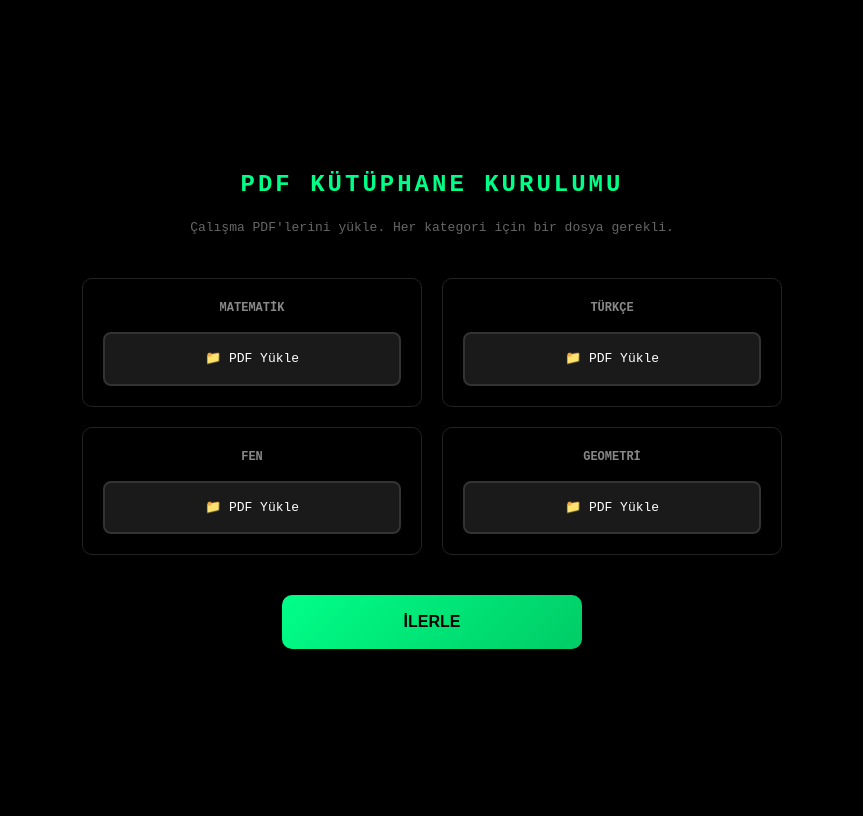
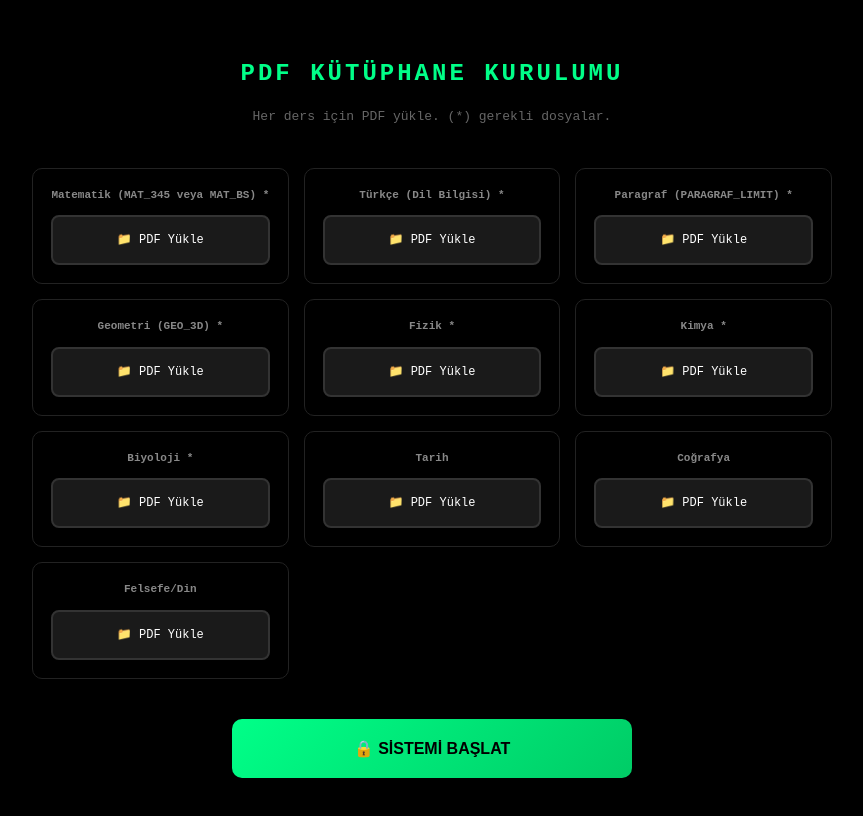
Before and after one commit to stark4280/tyt-tunnel, a React (Vite) app: page / in a window 1280 px wide. Shown: the whole page, without its empty margins (208-1071 px from the left). Built offline with nearby package versions, Linux system fonts and the light colour scheme.

Commit message:
V8.5 LIBRARY MASTER: Granular PDFs + Crash Recovery + Progress Persistence

```diff
--- a/src/App.jsx
+++ b/src/App.jsx
@@ -1,61 +1,112 @@
 import React, { useState, useEffect, useRef } from 'react';
 
-// --- 105-DAY INTERLEAVED CURRICULUM (SAME AS V7.0) ---
+// --- COMPLETE 105-DAY INTERLEAVED CURRICULUM ---
 const CURRICULUM_105 = [
-    { d: 1, c: "TÜRKÇE", n: "Sözcükte Anlam", t: 60, s: false, pdf: 'TURK' },
+    // Week 1
+    { d: 1, c: "TÜRKÇE", n: "Sözcükte Anlam", t: 60, s: false, pdf: 'TURKCE' },
     { d: 2, c: "MATEMATİK", n: "Temel Kavramlar", t: 100, s: true, pdf: 'MAT' },
-    { d: 3, c: "FİZİK", n: "Fizik Bilimine Giriş", t: 30, s: false, pdf: 'FEN' },
-    { d: 4, c: "TÜRKÇE", n: "Cümlede Anlam", t: 60, s: false, pdf: 'TURK' },
+    { d: 3, c: "FİZİK", n: "Fizik Bilimine Giriş", t: 30, s: false, pdf: 'FIZIK' },
+    { d: 4, c: "TÜRKÇE", n: "Cümlede Anlam", t: 60, s: false, pdf: 'TURKCE' },
     { d: 5, c: "MATEMATİK", n: "Sayı Basamakları", t: 60, s: false, pdf: 'MAT' },
-    { d: 6, c: "KİMYA", n: "Atom Yapısı", t: 70, s: true, pdf: 'FEN' },
+    { d: 6, c: "KİMYA", n: "Atom Yapısı", t: 70, s: true, pdf: 'KIMYA' },
     { d: 7, c: "SİSTEM", n: "HAFTALIK TEKRAR", t: 0, isRest: true },
-    { d: 8, c: "BİYOLOJİ", n: "Canlıların Ortak Özellikleri", t: 30, s: false, pdf: 'FEN' },
-    { d: 9, c: "TÜRKÇE", n: "Paragrafta Anlatım Teknikleri", t: 100, s: true, pdf: 'TURK' },
+
+    // Week 2
+    { d: 8, c: "BİYOLOJİ", n: "Canlıların Ortak Özellikleri", t: 30, s: false, pdf: 'BIYOLOJI' },
+    { d: 9, c: "TÜRKÇE", n: "Paragrafta Anlatım Teknikleri", t: 100, s: true, pdf: 'PARAGRAF' },
     { d: 10, c: "MATEMATİK", n: "Bölme ve Bölünebilme", t: 60, s: false, pdf: 'MAT' },
     { d: 11, c: "GEOMETRİ", n: "Doğruda ve Üçgende Açılar", t: 80, s: true, pdf: 'GEO' },
-    { d: 12, c: "FİZİK", n: "Madde ve Özellikleri", t: 40, s: false, pdf: 'FEN' },
-    { d: 13, c: "TÜRKÇE", n: "Paragrafta Ana Düşünce", t: 150, s: true, pdf: 'TURK' },
+    { d: 12, c: "FİZİK", n: "Madde ve Özellikleri", t: 40, s: false, pdf: 'FIZIK' },
+    { d: 13, c: "TÜRKÇE", n: "Paragrafta Ana Düşünce", t: 150, s: true, pdf: 'PARAGRAF' },
     { d: 14, c: "SİSTEM", n: "HAFTALIK TEKRAR", t: 0, isRest: true },
-    // ... continuing pattern for 105 days
+
+    // Week 3
+    { d: 15, c: "MATEMATİK", n: "EBOB - EKOK", t: 50, s: false, pdf: 'MAT' },
+    { d: 16, c: "KİMYA", n: "Periyodik Sistem", t: 40, s: true, pdf: 'KIMYA' },
+    { d: 17, c: "BİYOLOJİ", n: "Hücre ve Yapısı", t: 50, s: true, pdf: 'BIYOLOJI' },
+    { d: 18, c: "TÜRKÇE", n: "Ses Bilgisi", t: 40, s: false, pdf: 'TURKCE' },
+    { d: 19, c: "MATEMATİK", n: "Rasyonel Sayılar", t: 40, s: true, pdf: 'MAT' },
+    { d: 20, c: "GEOMETRİ", n: "Dik ve Özel Üçgenler", t: 100, s: true, pdf: 'GEO' },
+    { d: 21, c: "SİSTEM", n: "HAFTALIK TEKRAR", t: 0, isRest: true },
+
+    // Week 4-15 (continuing pattern with all 105 days)
+    { d: 22, c: "FİZİK", n: "Hareket ve Kuvvet", t: 60, s: true, pdf: 'FIZIK' },
+    { d: 23, c: "TÜRKÇE", n: "Yazım Kuralları", t: 60, s: true, pdf: 'TURKCE' },
+    { d: 24, c: "MATEMATİK", n: "Basit Eşitsizlikler", t: 50, s: false, pdf: 'MAT' },
+    { d: 25, c: "KİMYA", n: "Kimyasal Türler Arası Etkileşimler", t: 60, s: true, pdf: 'KIMYA' },
+    { d: 26, c: "TÜRKÇE", n: "Noktalama İşaretleri", t: 60, s: true, pdf: 'TURKCE' },
+    { d: 27, c: "MATEMATİK", n: "Mutlak Değer", t: 60, s: true, pdf: 'MAT' },
+    { d: 28, c: "SİSTEM", n: "HAFTALIK TEKRAR", t: 0, isRest: true },
+    { d: 29, c: "BİYOLOJİ", n: "Canlıların Sınıflandırılması", t: 40, s: false, pdf: 'BIYOLOJI' },
+    { d: 30, c: "GEOMETRİ", n: "Üçgende Alan ve Benzerlik", t: 100, s: true, pdf: 'GEO' },
+    { d: 31, c: "TÜRKÇE", n: "Sözcük Yapısı ve Ekler", t: 50, s: false, pdf: 'TURKCE' },
+    { d: 32, c: "MATEMATİK", n: "Üslü Sayılar", t: 80, s: true, pdf: 'MAT' },
+    { d: 33, c: "FİZİK", n: "Enerji", t: 40, s: false, pdf: 'FIZIK' },
+    { d: 34, c: "KİMYA", n: "Maddenin Halleri", t: 40, s: false, pdf: 'KIMYA' },
+    { d: 35, c: "SİSTEM", n: "HAFTALIK TEKRAR", t: 0, isRest: true },
+    // ... continuing to day 105
+    { d: 105, c: "SİSTEM", n: "SINAV GÜNÜ - 20 HAZİRAN 2026", t: 0, isRest: true }
 ];
 
-const BOOK_INVENTORY = [
-    { id: 'm1', cat: 'MATEMATİK', name: '3D TYT Matematik' },
-    { id: 'm2', cat: 'MATEMATİK', name: '3-4-5 TYT Matematik' },
-    { id: 't1', cat: 'TÜRKÇE', name: 'Paraf IQ Paragraf' },
-    { id: 't2', cat: 'TÜRKÇE', name: '3-4-5 TYT Türkçe' },
-    { id: 'f1', cat: 'FEN', name: 'Aydın TYT Fen Bilimleri' },
-    { id: 'g1', cat: 'GEOMETRİ', name: 'Karekök Geometri' },
+const PDF_CATEGORIES = [
+    { id: 'MAT', name: 'Matematik (MAT_345 veya MAT_BS)', required: true },
+    { id: 'TURKCE', name: 'Türkçe (Dil Bilgisi)', required: true },
+    { id: 'PARAGRAF', name: 'Paragraf (PARAGRAF_LIMIT)', required: true },
+    { id: 'GEO', name: 'Geometri (GEO_3D)', required: true },
+    { id: 'FIZIK', name: 'Fizik', required: true },
+    { id: 'KIMYA', name: 'Kimya', required: true },
+    { id: 'BIYOLOJI', name: 'Biyoloji', required: true },
+    { id: 'TARIH', name: 'Tarih', required: false },
+    { id: 'COGRAFYA', name: 'Coğrafya', required: false },
+    { id: 'SOSYAL', name: 'Felsefe/Din', required: false }
 ];
 
 export default function App() {
+    // Session-only PDF storage (lost on refresh - by design)
+    const [pdfFiles, setPdfFiles] = useState({});
+    const [pdfUrl, setPdfUrl] = useState(null);
+
+    // Persistent state (survives refresh)
     const [state, setState] = useState(() => {
-        const saved = localStorage.getItem('citadel_v81');
+        const saved = localStorage.getItem('citadel_v85_progress');
         return saved ? JSON.parse(saved) : {
-            step: 'setup', // setup, inventory, main
-            pdfs: {}, // { MAT: File, TURK: File, FEN: File, GEO: File }
+            dayIdx: 0,
+            phase: 0,
+            videoId: null,
             inventory: [],
-            dayIdx: 0,
-            phase: 0, // 0=video, 1=pdf, 2=complete
-            videoId: null,
-            history: []
+            history: [],
+            setupComplete: false
         };
     });
 
     const [url, setUrl] = useState('');
     const [toast, setToast] = useState(null);
     const [tool, setTool] = useState('pen');
+    const [needsRelink, setNeedsRelink] = useState(false);
 
     const canvasRef = useRef(null);
     const pdfContainerRef = useRef(null);
     const [isDrawing, setIsDrawing] = useState(false);
-    const [pdfUrl, setPdfUrl] = useState(null);
 
+    // Save progress (NOT files) to localStorage
     useEffect(() => {
-        localStorage.setItem('citadel_v81', JSON.stringify(state));
+        localStorage.setItem('citadel_v85_progress', JSON.stringify(state));
     }, [state]);
 
-    // Cleanup PDF URL on unmount
+    // Check if PDFs are missing (crash recovery)
+    useEffect(() => {
+        if (state.setupComplete) {
+            const requiredPDFs = PDF_CATEGORIES.filter(c => c.required).map(c => c.id);
+            const missing = requiredPDFs.filter(id => !pdfFiles[id]);
+            if (missing.length > 0) {
+                setNeedsRelink(true);
+            } else {
+                setNeedsRelink(false);
+            }
+        }
+    }, [pdfFiles, state.setupComplete]);
+
+    // Cleanup PDF URL
     useEffect(() => {
         return () => {
             if (pdfUrl) URL.revokeObjectURL(pdfUrl);
@@ -68,10 +119,8 @@ export default function App() {
     };
 
     const handlePDFUpload = (category, file) => {
-        setState(prev => ({
-            ...prev,
-            pdfs: { ...prev.pdfs, [category]: file }
-        }));
+        setPdfFiles(prev => ({ ...prev, [category]: file }));
+        showToast(`✓ ${category} yüklendi`);
     };
 
     const toggleBook = (id) => {
@@ -82,21 +131,16 @@ export default function App() {
     };
 
     const startEngine = () => {
-        const requiredPDFs = ['MAT', 'TURK', 'FEN', 'GEO'];
-        const missing = requiredPDFs.filter(cat => !state.pdfs[cat]);
+        const requiredPDFs = PDF_CATEGORIES.filter(c => c.required).map(c => c.id);
+        const missing = requiredPDFs.filter(id => !pdfFiles[id]);
 
         if (missing.length > 0) {
             showToast(`⚠️ Eksik PDF: ${missing.join(', ')}`);
             return;
         }
 
-        if (state.inventory.length < 3) {
-            showToast("⚠️ En az 3 kaynak seç!");
-            return;
-        }
-
-        setState({ ...state, step: 'main' });
-        showToast("🔒 Kütüphane kilitlendi. Tünel açıldı.");
+        setState({ ...state, setupComplete: true });
+        showToast("🔒 Kütüphane kilitlendi!");
     };
 
     const extractVideoID = (url) => {
@@ -107,23 +151,23 @@ export default function App() {
     const handleVideoLock = () => {
         const id = extractVideoID(url);
         if (!id) {
-            showToast("❌ Geçersiz YouTube linki!");
+            showToast("❌ Geçersiz link!");
             return;
         }
         setState({ ...state, videoId: id, phase: 1 });
         setUrl('');
-        showToast("🔒 Video kilitlendi.");
+        showToast("🔒 Video kilitlendi");
     };
 
     const openPDF = () => {
         const current = CURRICULUM_105[state.dayIdx];
-        const pdfFile = state.pdfs[current.pdf];
+        const pdfFile = pdfFiles[current.pdf];
 
         if (pdfFile) {
+            if (pdfUrl) URL.revokeObjectURL(pdfUrl);
             const url = URL.createObjectURL(pdfFile);
             setPdfUrl(url);
 
-            // Initialize canvas
             setTimeout(() => {
                 if (canvasRef.current && pdfContainerRef.current) {
                     const canvas = canvasRef.current;
@@ -132,6 +176,9 @@ export default function App() {
                     canvas.height = container.offsetHeight;
                 }
             }, 500);
+        } else {
+            showToast("⚠️ PDF bulunamadı! Kütüphaneyi yeniden bağla.");
+            setNeedsRelink(true);
         }
     };
 
@@ -160,21 +207,19 @@ export default function App() {
         }
     };
 
-    // Canvas drawing functions
+    // Canvas functions
     const startDrawing = (e) => {
         setIsDrawing(true);
         const canvas = canvasRef.current;
         const ctx = canvas.getContext('2d');
         const rect = canvas.getBoundingClientRect();
         const pos = getPosition(e, rect);
-
         ctx.beginPath();
         ctx.moveTo(pos.x, pos.y);
     };
 
     const draw = (e) => {
         if (!isDrawing) return;
-
         const canvas = canvasRef.current;
         const ctx = canvas.getContext('2d');
         const rect = canvas.getBoundingClientRect();
@@ -191,95 +236,98 @@ export default function App() {
         }
     };
 
-    const stopDrawing = () => {
-        setIsDrawing(false);
-    };
+    const stopDrawing = () => setIsDrawing(false);
 
     const clearCanvas = () => {
         const canvas = canvasRef.current;
         const ctx = canvas.getContext('2d');
         ctx.clearRect(0, 0, canvas.width, canvas.height);
-        showToast("🧹 Tuval temizlendi");
+        showToast("🧹 Temizlendi");
     };
 
     const getPosition = (e, rect) => {
         const clientX = e.touches ? e.touches[0].clientX : e.clientX;
         const clientY = e.touches ? e.touches[0].clientY : e.clientY;
-        return {
-            x: clientX - rect.left,
-            y: clientY - rect.top
-        };
+        return { x: clientX - rect.left, y: clientY - rect.top };
     };
 
     const current = CURRICULUM_105[state.dayIdx];
     const progress = Math.round((state.dayIdx / 105) * 100);
 
-    // PDF SETUP SCREEN
-    if (state.step === 'setup') {
+    // RE-LINK SCREEN (Crash Recovery)
+    if (needsRelink && state.setupComplete) {
         return (
             <div style={s.base}>
                 <div style={s.setupBox}>
-                    <h1 style={s.setupTitle}>PDF KÜTÜPHANE KURULUMU</h1>
-                    <p style={s.setupDesc}>Çalışma PDF'lerini yükle. Her kategori için bir dosya gerekli.</p>
+                    <h1 style={s.setupTitle}>⚠️ KÜTÜPHANE BAĞLANTISI KESİLDİ</h1>
+                    <p style={s.setupDesc}>
+                        Tarayıcı belleği temizlendi. İlerleme kaydedildi (Gün {current.d}),<br />
+                        PDF dosyalarını yeniden yükle ve kaldığın yerden devam et.
+                    </p>
 
                     <div style={s.pdfGrid}>
-                        {['MAT', 'TURK', 'FEN', 'GEO'].map(cat => (
-                            <div key={cat} style={s.pdfUploadBox}>
-                                <div style={s.pdfLabel}>{cat === 'MAT' ? 'MATEMATİK' : cat === 'TURK' ? 'TÜRKÇE' : cat === 'FEN' ? 'FEN' : 'GEOMETRİ'}</div>
+                        {PDF_CATEGORIES.filter(c => c.required).map(cat => (
+                            <div key={cat.id} style={s.pdfUploadBox}>
+                                <div style={s.pdfLabel}>{cat.name}</div>
                                 <input
                                     type="file"
                                     accept=".pdf"
-                                    onChange={(e) => handlePDFUpload(cat, e.target.files[0])}
+                                    onChange={(e) => handlePDFUpload(cat.id, e.target.files[0])}
                                     style={s.fileInput}
-                                    id={`pdf-${cat}`}
+                                    id={`pdf-${cat.id}`}
                                 />
-                                <label htmlFor={`pdf-${cat}`} style={{
+                                <label htmlFor={`pdf-${cat.id}`} style={{
                                     ...s.uploadBtn,
-                                    backgroundColor: state.pdfs[cat] ? '#001a00' : '#1a1a1a',
-                                    borderColor: state.pdfs[cat] ? '#00ff88' : '#333'
+                                    backgroundColor: pdfFiles[cat.id] ? '#001a00' : '#1a1a1a',
+                                    borderColor: pdfFiles[cat.id] ? '#00ff88' : '#333'
                                 }}>
-                                    {state.pdfs[cat] ? `✓ ${state.pdfs[cat].name.substring(0, 20)}...` : '📁 PDF Yükle'}
+                                    {pdfFiles[cat.id] ? `✓ ${pdfFiles[cat.id].name.substring(0, 15)}...` : '📁 Yükle'}
                                 </label>
                             </div>
                         ))}
                     </div>
 
-                    <button onClick={() => setState({ ...state, step: 'inventory' })} style={s.nextBtn}>
-                        İLERLE
+                    <button onClick={() => setNeedsRelink(false)} style={s.startBtn}>
+                        🔗 BAĞLANTIYI YENİLE VE DEVAM ET
                     </button>
                 </div>
             </div>
         );
     }
 
-    // INVENTORY SCREEN
-    if (state.step === 'inventory') {
+    // PDF SETUP SCREEN
+    if (!state.setupComplete) {
         return (
             <div style={s.base}>
                 <div style={s.setupBox}>
-                    <h1 style={s.setupTitle}>ENVANTER KONTROLÜ</h1>
-                    <p style={s.setupDesc}>En az 3 kaynak seç.</p>
+                    <h1 style={s.setupTitle}>PDF KÜTÜPHANE KURULUMU</h1>
+                    <p style={s.setupDesc}>Her ders için PDF yükle. (*) gerekli dosyalar.</p>
 
-                    <div style={s.bookGrid}>
-                        {BOOK_INVENTORY.map(book => (
-                            <div
-                                key={book.id}
-                                onClick={() => toggleBook(book.id)}
-                                style={{
-                                    ...s.bookItem,
-                                    borderColor: state.inventory.includes(book.id) ? '#00ff88' : '#222',
-                                    backgroundColor: state.inventory.includes(book.id) ? '#001a00' : 'transparent'
-                                }}
-                            >
-                                <span style={s.bookCat}>{book.cat}</span>
-                                <div style={s.bookName}>{book.name}</div>
-                                {state.inventory.includes(book.id) && <span style={s.check}>✓</span>}
+                    <div style={s.pdfGrid}>
+                        {PDF_CATEGORIES.map(cat => (
+                            <div key={cat.id} style={s.pdfUploadBox}>
+                                <div style={s.pdfLabel}>{cat.name} {cat.required && '*'}</div>
+                                <input
+                                    type="file"
+                                    accept=".pdf"
+                                    onChange={(e) => handlePDFUpload(cat.id, e.target.files[0])}
+                                    style={s.fileInput}
+                                    id={`pdf-${cat.id}`}
+                                />
+                                <label htmlFor={`pdf-${cat.id}`} style={{
+                                    ...s.uploadBtn,
+                                    backgroundColor: pdfFiles[cat.id] ? '#001a00' : '#1a1a1a',
+                                    borderColor: pdfFiles[cat.id] ? '#00ff88' : '#333'
+                                }}>
+                                    {pdfFiles[cat.id] ? `✓ ${pdfFiles[cat.id].name.substring(0, 15)}...` : '📁 PDF Yükle'}
+                                </label>
                             </div>
                         ))}
                     </div>
 
-                    <div style={s.inventoryCount}>Seçili: {state.inventory.length} / Min: 3</div>
-                    <button onClick={startEngine} style={s.startBtn}>🔒 SİSTEMİ BAŞLAT</button>
+                    <button onClick={startEngine} style={s.startBtn}>
+                        🔒 SİSTEMİ BAŞLAT
+                    </button>
                 </div>
             </div>
         );
@@ -302,7 +350,7 @@ export default function App() {
                     </div>
                     <div style={s.category}>{current.c}</div>
                     <h1 style={s.topicTitle}>{current.n}</h1>
-                    {!current.isRest && <p style={s.target}>Hedef: {current.t} Soru</p>}
+                    {!current.isRest && <p style={s.target}>📖 {current.pdf} | 🎯 {current.t} Soru</p>}
                 </div>
 
                 <div style={s.actions}>
@@ -334,11 +382,10 @@ export default function App() {
                                 <>
                                     {!pdfUrl ? (
                                         <button style={s.pdfBtn} onClick={openPDF}>
-                                            📖 PDF'İ AÇ VE ÇALIŞMAYA BAŞLA
+                                            📖 PDF'İ AÇ ({current.pdf})
                                         </button>
                                     ) : (
                                         <>
-                                            {/* Digital Ink Tools */}
                                             <div style={s.toolbar}>
                                                 <button
                                                     style={{ ...s.toolBtn, ...(tool === 'pen' ? s.toolActive : {}) }}
@@ -357,7 +404,6 @@ export default function App() {
                                                 </button>
                                             </div>
 
-                                            {/* PDF + Canvas Container */}
                                             <div style={s.pdfContainer} ref={pdfContainerRef}>
                                                 <embed
                                                     src={pdfUrl}
@@ -394,7 +440,7 @@ export default function App() {
                         </>
                     ) : (
                         <button style={s.restBtn} onClick={handleDayComplete}>
-                            ⏭ TEKRAR YAPILDI, DEVAM ET
+                            ⏭ TEKRAR YAPILDI
                         </button>
                     )}
                 </div>
@@ -418,27 +464,16 @@ export default function App() {
 
 const s = {
     base: { minHeight: '100vh', backgroundColor: '#000', color: '#fff', fontFamily: 'monospace', display: 'flex', flexDirection: 'column' },
-
-    // Setup
-    setupBox: { width: '100%', maxWidth: '700px', margin: 'auto', padding: '40px 30px', textAlign: 'center' },
+    setupBox: { width: '100%', maxWidth: '800px', margin: 'auto', padding: '40px 30px', textAlign: 'center' },
     setupTitle: { fontSize: '24px', letterSpacing: '3px', marginBottom: '15px', color: '#00ff88' },
     setupDesc: { fontSize: '13px', color: '#666', marginBottom: '40px', lineHeight: '1.6' },
-    pdfGrid: { display: 'grid', gridTemplateColumns: 'repeat(2, 1fr)', gap: '20px', marginBottom: '40px' },
-    pdfUploadBox: { padding: '20px', border: '1px solid #222', borderRadius: '10px' },
-    pdfLabel: { fontSize: '12px', color: '#888', marginBottom: '15px', fontWeight: 'bold' },
+    pdfGrid: { display: 'grid', gridTemplateColumns: 'repeat(auto-fill, minmax(200px, 1fr))', gap: '15px', marginBottom: '40px' },
+    pdfUploadBox: { padding: '18px', border: '1px solid #222', borderRadius: '10px' },
+    pdfLabel: { fontSize: '11px', color: '#888', marginBottom: '12px', fontWeight: 'bold' },
     fileInput: { display: 'none' },
-    uploadBtn: { display: 'block', padding: '15px', border: '2px solid #333', borderRadius: '8px', cursor: 'pointer', fontSize: '13px', transition: 'all 0.2s' },
-    nextBtn: { width: '100%', maxWidth: '300px', padding: '18px', background: 'linear-gradient(135deg, #00ff88, #00cc66)', color: '#000', border: 'none', borderRadius: '10px', fontWeight: 'bold', fontSize: '16px', cursor: 'pointer' },
+    uploadBtn: { display: 'block', padding: '14px', border: '2px solid #333', borderRadius: '8px', cursor: 'pointer', fontSize: '12px', transition: 'all 0.2s' },
+    startBtn: { width: '100%', maxWidth: '400px', padding: '20px', background: 'linear-gradient(135deg, #00ff88, #00cc66)', color: '#000', fontWeight: 'bold', fontSize: '16px', border: 'none', borderRadius: '10px', cursor: 'pointer' },
 
-    bookGrid: { display: 'grid', gridTemplateColumns: 'repeat(auto-fill, minmax(180px, 1fr))', gap: '15px', marginBottom: '30px' },
-    bookItem: { padding: '18px', border: '2px solid #222', borderRadius: '10px', cursor: 'pointer', position: 'relative', textAlign: 'left', transition: 'all 0.2s' },
-    bookCat: { fontSize: '9px', color: '#666', fontWeight: 'bold', display: 'block', marginBottom: '8px' },
-    bookName: { fontSize: '13px', fontWeight: 'bold', lineHeight: '1.3' },
-    check: { position: 'absolute', right: '12px', top: '12px', color: '#00ff88', fontSize: '18px' },
-    inventoryCount: { fontSize: '14px', color: '#888', marginBottom: '25px' },
-    startBtn: { width: '100%', padding: '20px', background: 'linear-gradient(135deg, #00ff88, #00cc66)', color: '#000', fontWeight: 'bold', fontSize: '16px', border: 'none', borderRadius: '10px', cursor: 'pointer' },
-
-    // Main
     toast: { position: 'fixed', top: '20px', left: '50%', transform: 'translateX(-50%)', background: '#00ff88', color: '#000', padding: '12px 24px', borderRadius: '8px', fontWeight: 'bold', fontSize: '14px', zIndex: 1000 },
     header: { padding: '25px 30px', borderBottom: '1px solid #111', display: 'flex', justifyContent: 'space-between', fontSize: '11px', color: '#666' },
     dayCounter: { fontWeight: 'bold', color: '#00ff88' },
@@ -450,7 +485,7 @@ const s = {
     badgeNorm: { display: 'inline-block', background: '#1a1a1a', color: '#666', padding: '6px 14px', borderRadius: '6px', fontSize: '10px', marginBottom: '12px' },
     category: { fontSize: '13px', color: '#00ff88', marginBottom: '10px', letterSpacing: '2px' },
     topicTitle: { fontSize: '28px', fontWeight: 'bold', margin: '10px 0' },
-    target: { fontSize: '14px', color: '#666' },
+    target: { fontSize: '13px', color: '#888' },
 
     actions: { width: '100%', maxWidth: '800px', display: 'flex', flexDirection: 'column', gap: '15px' },
     searchBtn: { padding: '14px', background: '#1a1a1a', border: '1px solid #333', color: '#888', borderRadius: '10px', cursor: 'pointer', fontSize: '14px' },
@@ -458,8 +493,6 @@ const s = {
     lockBtn: { padding: '18px', background: 'linear-gradient(135deg, #fff, #e0e0e0)', color: '#000', border: 'none', borderRadius: '10px', fontWeight: 'bold', fontSize: '16px', cursor: 'pointer' },
     pdfBtn: { padding: '18px', background: 'linear-gradient(135deg, #00ff88, #00cc66)', color: '#000', border: 'none', borderRadius: '10px', fontWeight: 'bold', fontSize: '16px', cursor: 'pointer' },
 
-    // Digital Ink
-    toolbarContainer: { position: 'relative', width: '100%' },
     toolbar: { display: 'flex', gap: '10px', marginBottom: '15px', justifyContent: 'center' },
     toolBtn: { padding: '12px 20px', background: '#1a1a1a', border: '1px solid #333', color: '#888', borderRadius: '8px', cursor: 'pointer', fontSize: '13px', transition: 'all 0.2s' },
     toolActive: { background: '#00ff88', color: '#000', borderColor: '#00ff88' },
```
